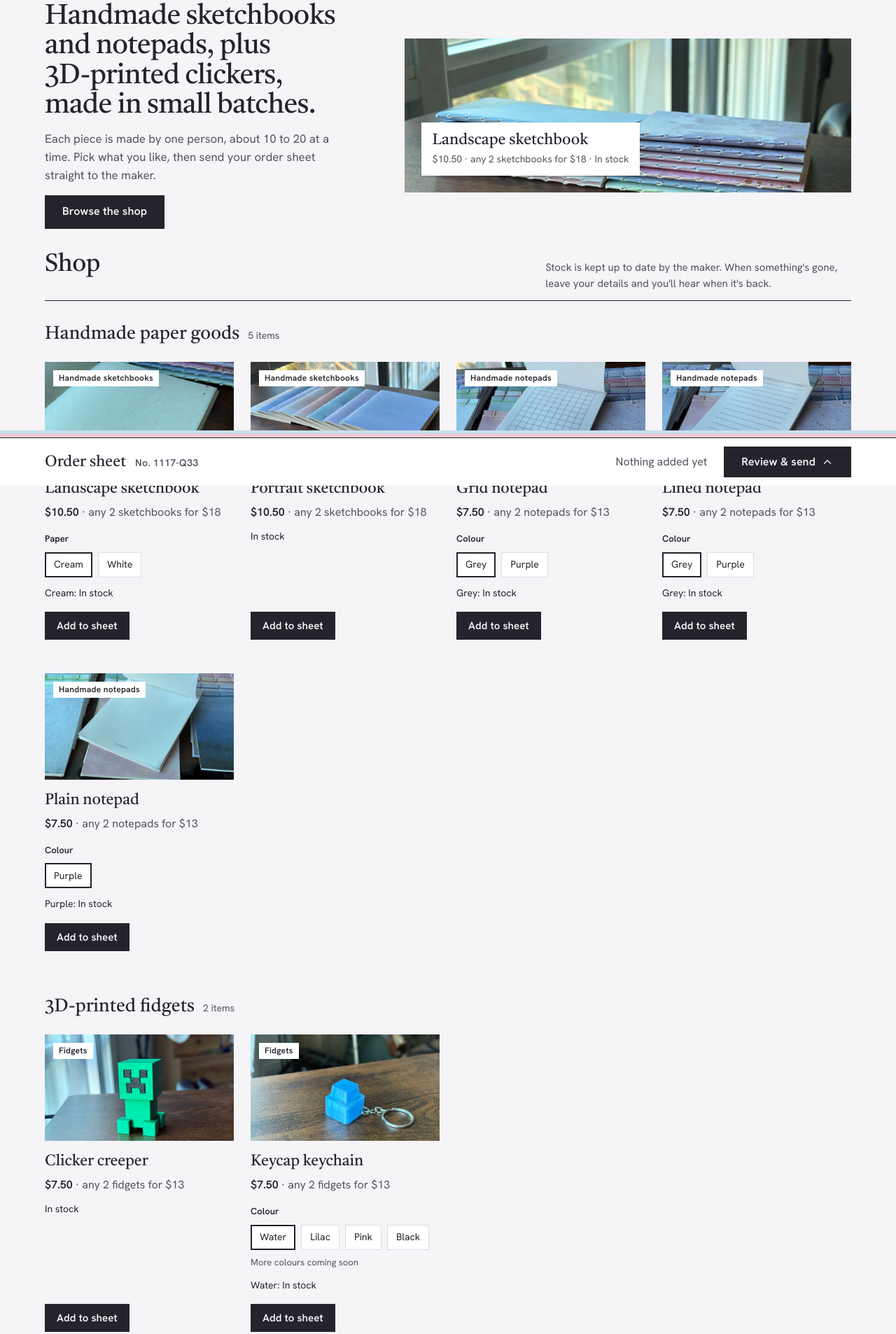
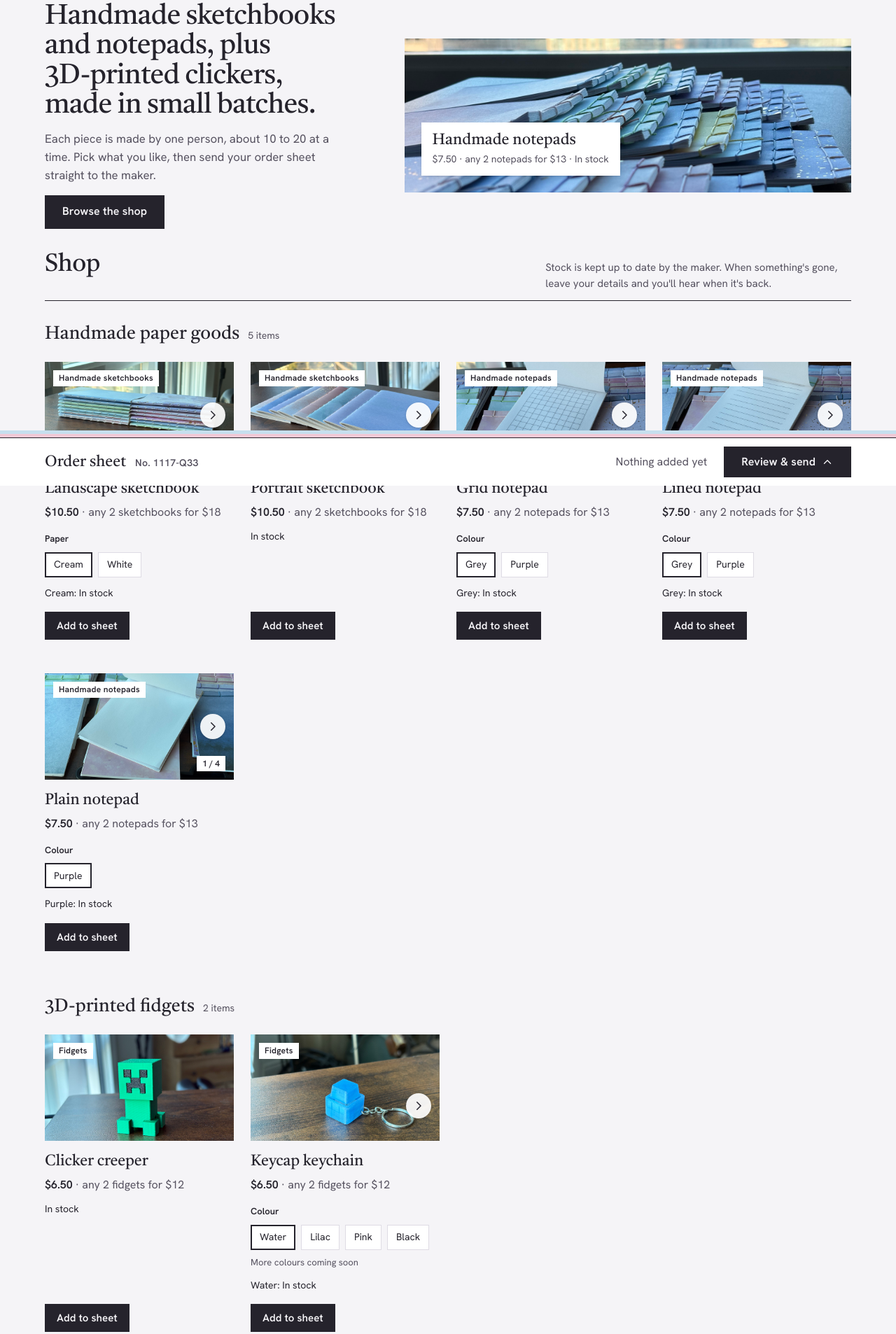
Before and after one commit to maeistired/choco-makes, a plain HTML site: page index.html in a window 1280 px wide. Shown: the part 106-2012 px from the top of the page at 70% size. Drawn offline with Linux system fonts and the light colour scheme.

Commit message:
Add photo carousels, notepads header, and new fidget prices
- Products with several photos get a swipeable carousel; picking a
  colour jumps to its photo. Build collects <id>-2.., <id>-<variant>
  and shared <deal_group>-1.. photos (notepad group shots)
- Header uses photos/header (notepads group shot) and is labelled
  "Handmade notepads"; featured item moved to the notepads
- Fidgets now $6.50 each, any 2 for $12

Co-Authored-By: Claude Opus 5.5 <noreply@anthropic.com>

```diff
--- a/assets/css/site.css
+++ b/assets/css/site.css
@@ -186,13 +186,42 @@ html { scrollbar-color: var(--cloth-lilac) var(--paper); }
 .product__cloth { position: relative; aspect-ratio: 16 / 9; display: grid; place-items: center; overflow: hidden; }
 .product__media { width: 100%; height: 100%; display: grid; place-items: center; }
 .product__media img { width: 100%; height: 100%; object-fit: cover; }
+
+/* photo carousel (more than one photo of a product) */
+.carousel { position: relative; width: 100%; height: 100%; display: grid; place-items: center; }
+.carousel__track {
+  position: relative; width: 100%; height: 100%; display: flex;
+  overflow-x: auto; overscroll-behavior-x: contain; scroll-snap-type: x mandatory; scrollbar-width: none;
+}
+.carousel__track::-webkit-scrollbar { display: none; }
+.carousel__track:focus-visible { outline-offset: -3px; }
+.carousel__slide { flex: 0 0 100%; height: 100%; scroll-snap-align: start; scroll-snap-stop: always; }
+.carousel__slide img { width: 100%; height: 100%; object-fit: cover; user-select: none; }
+.carousel__btn {
+  position: absolute; z-index: 2; top: 50%; transform: translateY(-50%);
+  width: 36px; height: 36px; display: grid; place-items: center; padding: 0; border: 0; border-radius: 50%;
+  background: rgba(255, 255, 255, 0.92); color: var(--ink); cursor: pointer;
+  box-shadow: 0 1px 3px rgba(37, 35, 44, 0.25); transition: opacity 0.15s;
+}
+.carousel__btn svg { width: 18px; height: 18px; fill: none; stroke: currentColor; stroke-width: 2; stroke-linecap: round; stroke-linejoin: round; }
+.carousel__btn--prev { left: var(--s3); }
+.carousel__btn--next { right: var(--s3); }
+.carousel__btn:disabled { opacity: 0; pointer-events: none; }
+.carousel__count {
+  position: absolute; z-index: 2; right: var(--s3); bottom: var(--s3);
+  background: var(--sheet); padding: 2px var(--s2); font-size: 0.75rem; font-weight: 600; font-variant-numeric: tabular-nums;
+}
+@media (hover: hover) {
+  .carousel__btn { opacity: 0; }
+  .carousel:hover .carousel__btn:not(:disabled), .carousel:focus-within .carousel__btn:not(:disabled) { opacity: 1; }
+}
 .product__tags { position: absolute; top: var(--s3); left: var(--s3); right: var(--s3); z-index: 1; display: flex; justify-content: space-between; gap: var(--s2); pointer-events: none; }
 .product__tag {
   background: var(--sheet); padding: 2px var(--s2); font-size: 0.75rem; font-weight: 600; letter-spacing: 0.02em;
 }
 .product.is-soldout .ph-object { color: transparent; }
-.product.is-soldout .product__cloth::after { content: ""; position: absolute; inset: 0; background: rgba(245, 244, 247, 0.5); }
-.product__gone { position: absolute; z-index: 1; left: 50%; top: 50%; transform: translate(-50%, -50%); font: 400 1.25rem/1 var(--serif); white-space: nowrap; }
+.product.is-soldout .product__cloth::after { content: ""; position: absolute; inset: 0; pointer-events: none; background: rgba(245, 244, 247, 0.5); }
+.product__gone { position: absolute; z-index: 1; left: 50%; top: 50%; transform: translate(-50%, -50%); font: 400 1.25rem/1 var(--serif); white-space: nowrap; pointer-events: none; }
 
 .product__body { display: flex; flex-direction: column; flex: 1; padding-top: var(--s4); }
 .product__name { font: 400 1.375rem/1.2 var(--serif); letter-spacing: -0.005em; }
--- a/assets/js/shop.js
+++ b/assets/js/shop.js
@@ -156,30 +156,67 @@
   }
 
   /* ---------- catalogue ---------- */
-  /* The selected variant's own photo; otherwise the product's photo, unless
-     that is just another variant's photo (then show the placeholder). */
-  function photoOf(p, variant) {
-    const v = variant && hasVariants(p) ? p.variants.find((x) => x.name === variant) : null;
-    if (v && v.photo) return { src: v.photo, alt: `${p.name}, ${v.name}` };
-    if (v && p.photoIsVariant) return null;
-    return p.photo ? { src: p.photo, alt: p.photoAlt || p.name } : null;
+  const placeholder = (p, wide) => {
+    const isClicker = /click/i.test(p.category || "");
+    return el("div", { class: "ph-object" + (isClicker && !wide ? " ph-object--wide" : ""), text: "Photo coming soon" });
+  };
+  const reduceMotion = () => window.matchMedia("(prefers-reduced-motion: reduce)").matches;
+
+  /* Product photos: a swipeable carousel when there's more than one. */
+  function renderPhoto(target, p, wide) {
+    target.textContent = "";
+    const photos = p.photos && p.photos.length ? p.photos : p.photo ? [{ src: p.photo, alt: p.photoAlt || p.name }] : [];
+    if (!photos.length) { target.append(placeholder(p, wide)); return; }
+    const slides = photos.map((ph, i) => el("div", { class: "carousel__slide", role: "group", "aria-roledescription": "slide", "aria-label": `${i + 1} of ${photos.length}` },
+      el("img", { src: ph.src, alt: ph.alt, loading: "lazy", decoding: "async", draggable: "false" })));
+    const track = el("div", { class: "carousel__track" }, ...slides);
+    const ph = placeholder(p, wide);
+    ph.hidden = true;
+    const box = el("div", { class: "carousel", role: "region", "aria-roledescription": "carousel", "aria-label": `Photos of ${p.name}` }, track, ph);
+    target.append(box);
+    if (photos.length < 2) return;
+
+    track.tabIndex = 0;
+    const prev = el("button", { class: "carousel__btn carousel__btn--prev", type: "button", "aria-label": "Previous photo" });
+    const next = el("button", { class: "carousel__btn carousel__btn--next", type: "button", "aria-label": "Next photo" });
+    prev.innerHTML = '<svg viewBox="0 0 24 24" aria-hidden="true"><path d="M15 5l-7 7 7 7"/></svg>';
+    next.innerHTML = '<svg viewBox="0 0 24 24" aria-hidden="true"><path d="M9 5l7 7-7 7"/></svg>';
+    const count = el("span", { class: "carousel__count", "aria-hidden": "true" });
+    box.append(prev, next, count);
+
+    const current = () => Math.round(track.scrollLeft / Math.max(1, track.clientWidth));
+    const update = () => {
+      const i = Math.min(photos.length - 1, current());
+      count.textContent = `${i + 1} / ${photos.length}`;
+      prev.disabled = i === 0;
+      next.disabled = i === photos.length - 1;
+    };
+    const goTo = (i) => {
+      i = Math.max(0, Math.min(photos.length - 1, i));
+      track.scrollTo({ left: slides[i].offsetLeft, behavior: reduceMotion() ? "auto" : "smooth" });
+    };
+    prev.addEventListener("click", () => goTo(current() - 1));
+    next.addEventListener("click", () => goTo(current() + 1));
+    let raf = 0;
+    track.addEventListener("scroll", () => { cancelAnimationFrame(raf); raf = requestAnimationFrame(update); }, { passive: true });
+    update();
+    box._show = (variant) => {
+      const i = photos.findIndex((x) => x.variant === variant);
+      const v = hasVariants(p) ? p.variants.find((x) => x.name === variant) : null;
+      const noPhoto = i < 0 && v && p.photoIsVariant;
+      ph.hidden = !noPhoto;
+      track.hidden = prev.hidden = next.hidden = count.hidden = noPhoto;
+      if (i >= 0) goTo(i);
+    };
   }
 
-  function renderPhoto(target, p, wide, variant) {
-    const ph = photoOf(p, variant);
-    const img = target.querySelector("img");
-    if (ph && img) {
-      if (img.getAttribute("src") !== ph.src) img.src = ph.src;
-      img.alt = ph.alt;
-      return;
-    }
-    target.textContent = "";
-    if (ph) {
-      target.append(el("img", { src: ph.src, alt: ph.alt, loading: "lazy", decoding: "async" }));
-    } else {
-      const isClicker = /click/i.test(p.category || "");
-      target.append(el("div", { class: "ph-object" + (isClicker && !wide ? " ph-object--wide" : ""), text: "Photo coming soon" }));
-    }
+  /* When a colour is picked, jump to its photo (or show "coming soon"). */
+  function showVariantPhoto(node, p, variant) {
+    if (node.dataset.photoVariant === (variant || "")) return;
+    const first = node.dataset.photoVariant === undefined;
+    node.dataset.photoVariant = variant || "";
+    const box = $("[data-media] .carousel", node);
+    if (box && box._show && !first) box._show(variant);
   }
 
   function renderFeature() {
@@ -189,14 +226,22 @@
     if (!p) { fig.hidden = true; return; }
     fig.className = `feature cloth cloth--${p.cloth || "lilac"}`;
     const media = $("[data-feature-media]");
-    if (p.photo) renderPhoto(media, p, true); else media.textContent = "";
-    const left = totalStock(p);
+    media.textContent = "";
+    const header = shop.settings && shop.settings.headerPhoto;
+    if (header) media.append(el("img", { src: header, alt: "Stitched spines of handmade notepads, fanned out on a desk", decoding: "async" }));
+    else if (p.photo) media.append(el("img", { src: p.photo, alt: p.photoAlt || p.name, decoding: "async" }));
+    /* The header photo is a group shot, so the label covers the featured
+       item's whole category (e.g. every notepad) rather than one product. */
+    const range = header ? shop.products.filter((x) => x.category === p.category) : [p];
+    const left = range.reduce((a, x) => a + totalStock(x), 0);
+    const low = Math.min(...range.map((x) => x.price));
+    const price = range.some((x) => x.price !== low) ? `from ${formatMoney(low)}` : formatMoney(low);
     label.textContent = "";
     label.append(
-      el("a", { href: `#p-${p.id}` },
-        el("span", { class: "label__name", text: p.name }),
-        el("span", { class: "label__meta", text: `${formatMoney(p.price)}${p.bundle ? ` · ${dealText(p)}` : ""} · ${stockWord(left)}` }),
-        p.photo ? null : el("span", { class: "label__meta", text: "Photo coming soon" })
+      el("a", { href: `#p-${range[0].id}` },
+        el("span", { class: "label__name", text: range.length > 1 ? p.category : p.name }),
+        el("span", { class: "label__meta", text: `${price}${p.bundle ? ` · ${dealText(p)}` : ""} · ${stockWord(left)}` }),
+        p.photo || header ? null : el("span", { class: "label__meta", text: "Photo coming soon" })
       )
     );
   }
@@ -304,7 +349,7 @@
   /* Reflect stock vs. what's already on the sheet for one card. */
   function syncProduct(node, p) {
     const variant = selectedVariant(node, p);
-    renderPhoto($("[data-media]", node), p, false, variant);
+    showVariantPhoto(node, p, variant);
     const stock = stockOf(p, variant);
     const onSheet = (findLine(p.id, variant) || { qty: 0 }).qty;
     const remaining = stock - onSheet;
--- a/data/shop.json
+++ b/data/shop.json
@@ -4,7 +4,8 @@
     "locale": "en-CA",
     "web3formsAccessKey": "1cf9024c-fffb-4479-85a0-e53346d4c370",
     "lowStockAt": 5,
-    "orderConfirmation": "Thank you for your order! It's on its way to Choco Makes, and you'll get a reply by email soon to confirm your items and arrange a time for pickup on campus. You can pay by e-Transfer, contactless at pickup, or cash (exact change is appreciated, as change can't be guaranteed). Nothing has been charged yet."
+    "orderConfirmation": "Thank you for your order! It's on its way to Choco Makes, and you'll get a reply by email soon to confirm your items and arrange a time for pickup on campus. You can pay by e-Transfer, contactless at pickup, or cash (exact change is appreciated, as change can't be guaranteed). Nothing has been charged yet.",
+    "headerPhoto": "assets/img/products/header.jpg"
   },
   "categories": [
     "Handmade sketchbooks",
@@ -25,7 +26,6 @@
       "section": "Handmade paper goods",
       "photo": "assets/img/products/landscape-sketchbook.jpg",
       "cloth": "lilac",
-      "featured": true,
       "variantLabel": "Paper",
       "variants": [
         {
@@ -39,7 +39,27 @@
           "photo": "assets/img/products/landscape-sketchbook-white.jpg"
         }
       ],
-      "photoAlt": "Landscape sketchbook"
+      "photoAlt": "Landscape sketchbook",
+      "photos": [
+        {
+          "src": "assets/img/products/landscape-sketchbook.jpg",
+          "alt": "Landscape sketchbook"
+        },
+        {
+          "src": "assets/img/products/landscape-sketchbook-2.jpg",
+          "alt": "Landscape sketchbook, photo 2"
+        },
+        {
+          "src": "assets/img/products/landscape-sketchbook-cream.jpg",
+          "alt": "Landscape sketchbook, Cream",
+          "variant": "Cream"
+        },
+        {
+          "src": "assets/img/products/landscape-sketchbook-white.jpg",
+          "alt": "Landscape sketchbook, White",
+          "variant": "White"
+        }
+      ]
     },
     {
       "id": "portrait-sketchbook",
@@ -55,7 +75,21 @@
       "photo": "assets/img/products/portrait-sketchbook.jpg",
       "cloth": "pink",
       "stock": 8,
-      "photoAlt": "Portrait sketchbook"
+      "photoAlt": "Portrait sketchbook",
+      "photos": [
+        {
+          "src": "assets/img/products/portrait-sketchbook.jpg",
+          "alt": "Portrait sketchbook"
+        },
+        {
+          "src": "assets/img/products/portrait-sketchbook-2.jpg",
+          "alt": "Portrait sketchbook, photo 2"
+        },
+        {
+          "src": "assets/img/products/portrait-sketchbook-3.jpg",
+          "alt": "Portrait sketchbook, photo 3"
+        }
+      ]
     },
     {
       "id": "grid-notepad",
@@ -70,6 +104,7 @@
       "section": "Handmade paper goods",
       "photo": "assets/img/products/grid-notepad-grey.jpg",
       "cloth": "stone",
+      "featured": true,
       "variantLabel": "Colour",
       "variants": [
         {
@@ -83,7 +118,31 @@
           "photo": "assets/img/products/grid-notepad-purple.jpg"
         }
       ],
-      "photoAlt": "Grid notepad",
+      "photoAlt": "Grid notepad, Grey",
+      "photos": [
+        {
+          "src": "assets/img/products/grid-notepad-grey.jpg",
+          "alt": "Grid notepad, Grey",
+          "variant": "Grey"
+        },
+        {
+          "src": "assets/img/products/grid-notepad-purple.jpg",
+          "alt": "Grid notepad, Purple",
+          "variant": "Purple"
+        },
+        {
+          "src": "assets/img/products/notepads-1.jpg",
+          "alt": "A group of notepads"
+        },
+        {
+          "src": "assets/img/products/notepads-2.jpg",
+          "alt": "A group of notepads"
+        },
+        {
+          "src": "assets/img/products/notepads-3.jpg",
+          "alt": "A group of notepads"
+        }
+      ],
       "photoIsVariant": true
     },
     {
@@ -112,7 +171,31 @@
           "photo": "assets/img/products/lined-notepad-purple.jpg"
         }
       ],
-      "photoAlt": "Lined notepad",
+      "photoAlt": "Lined notepad, Grey",
+      "photos": [
+        {
+          "src": "assets/img/products/lined-notepad-grey.jpg",
+          "alt": "Lined notepad, Grey",
+          "variant": "Grey"
+        },
+        {
+          "src": "assets/img/products/lined-notepad-purple.jpg",
+          "alt": "Lined notepad, Purple",
+          "variant": "Purple"
+        },
+        {
+          "src": "assets/img/products/notepads-1.jpg",
+          "alt": "A group of notepads"
+        },
+        {
+          "src": "assets/img/products/notepads-2.jpg",
+          "alt": "A group of notepads"
+        },
+        {
+          "src": "assets/img/products/notepads-3.jpg",
+          "alt": "A group of notepads"
+        }
+      ],
       "photoIsVariant": true
     },
     {
@@ -135,32 +218,56 @@
           "stock": 8
         }
       ],
-      "photoAlt": "Plain notepad"
+      "photoAlt": "Plain notepad",
+      "photos": [
+        {
+          "src": "assets/img/products/plain-notepad.jpg",
+          "alt": "Plain notepad"
+        },
+        {
+          "src": "assets/img/products/notepads-1.jpg",
+          "alt": "A group of notepads"
+        },
+        {
+          "src": "assets/img/products/notepads-2.jpg",
+          "alt": "A group of notepads"
+        },
+        {
+          "src": "assets/img/products/notepads-3.jpg",
+          "alt": "A group of notepads"
+        }
+      ]
     },
     {
       "id": "clicker-creeper",
       "name": "Clicker creeper",
       "category": "Fidgets",
-      "price": 7.5,
+      "price": 6.5,
       "bundle": {
         "qty": 2,
-        "price": 13,
+        "price": 12,
         "group": "fidgets"
       },
       "section": "3D-printed fidgets",
       "photo": "assets/img/products/clicker-creeper.jpg",
       "cloth": "blue",
       "stock": 15,
-      "photoAlt": "Clicker creeper"
+      "photoAlt": "Clicker creeper",
+      "photos": [
+        {
+          "src": "assets/img/products/clicker-creeper.jpg",
+          "alt": "Clicker creeper"
+        }
+      ]
     },
     {
       "id": "keycap-keychain",
       "name": "Keycap keychain",
       "category": "Fidgets",
-      "price": 7.5,
+      "price": 6.5,
       "bundle": {
         "qty": 2,
-        "price": 13,
+        "price": 12,
         "group": "fidgets"
       },
       "section": "3D-printed fidgets",
@@ -189,7 +296,24 @@
           "photo": "assets/img/products/keycap-keychain-black.jpg"
         }
       ],
-      "photoAlt": "Keycap keychain",
+      "photoAlt": "Keycap keychain, Water",
+      "photos": [
+        {
+          "src": "assets/img/products/keycap-keychain-water.jpg",
+          "alt": "Keycap keychain, Water",
+          "variant": "Water"
+        },
+        {
+          "src": "assets/img/products/keycap-keychain-pink.jpg",
+          "alt": "Keycap keychain, Pink",
+          "variant": "Pink"
+        },
+        {
+          "src": "assets/img/products/keycap-keychain-black.jpg",
+          "alt": "Keycap keychain, Black",
+          "variant": "Black"
+        }
+      ],
       "photoIsVariant": true
     }
   ],
```
Also changed, not shown: inventory/products.csv (+4 -4 lines), assets/img/products/header.jpg (added), assets/img/products/landscape-sketchbook-2.jpg (added), assets/img/products/notepads-1.jpg (added), assets/img/products/notepads-2.jpg (added), assets/img/products/notepads-3.jpg (added), assets/img/products/portrait-sketchbook-2.jpg (added), assets/img/products/portrait-sketchbook-3.jpg (added), 2 other files.
